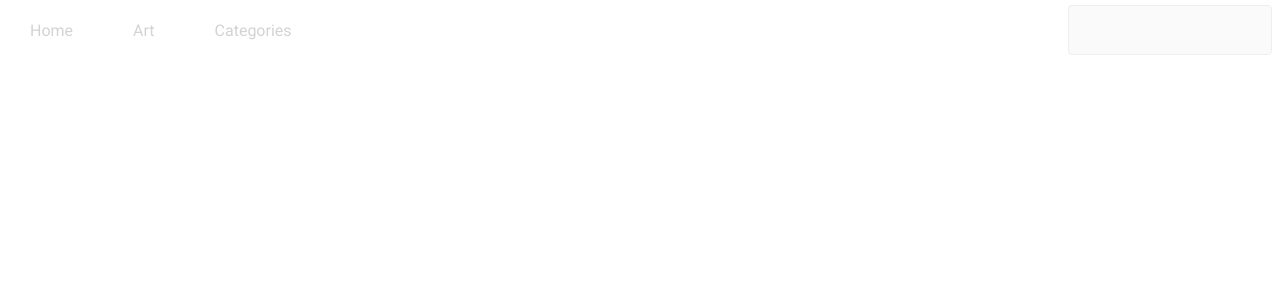
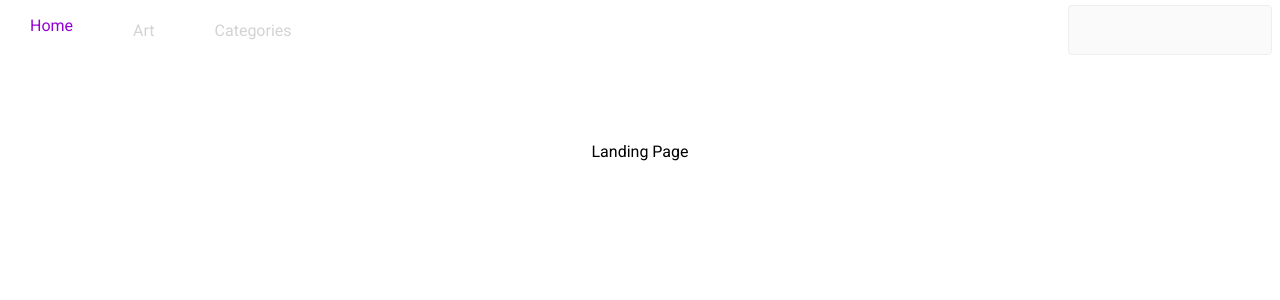
Before and after one commit to NFT-Lab/ERC721-marketplace-frontend, an Angular app: page /home in a window 1280 px wide. Before the commit this address led to /. Shown: the top 300 px of the page. Built offline with nearby package versions, Linux system fonts and the light colour scheme; some icons are missing.

Commit message:
home routing fix

```diff
--- a/src/app/Components/header/header.component.html
+++ b/src/app/Components/header/header.component.html
@@ -1,10 +1,5 @@
 <header class="toolbar" role="banner">
-  <div
-    routerLink=""
-    [ngClass]="!isActive('/{art | categories | forge}') + ' header-link'"
-  >
-    Home
-  </div>
+  <div routerLink="" [ngClass]="isActive('/home') + ' header-link'">Home</div>
   <div routerLink="art" [ngClass]="isActive('/art') + ' header-link'">Art</div>
   <div
     routerLink="categories"
--- a/src/app/app-routing.module.ts
+++ b/src/app/app-routing.module.ts
@@ -8,8 +8,9 @@ import { ForgePageComponent } from './Components/forge-page/forge-page.component
 const routes: Routes = [
   { path: 'art', component: ArtPageComponent },
   { path: 'categories', component: CategoriesPageComponent },
-  { path: '', component: LandingPageComponent },
+  { path: 'home', component: LandingPageComponent },
   { path: 'forge', component: ForgePageComponent },
+  { path: '', redirectTo: 'home', pathMatch: 'full' },
 ];
 
 @NgModule({
```
